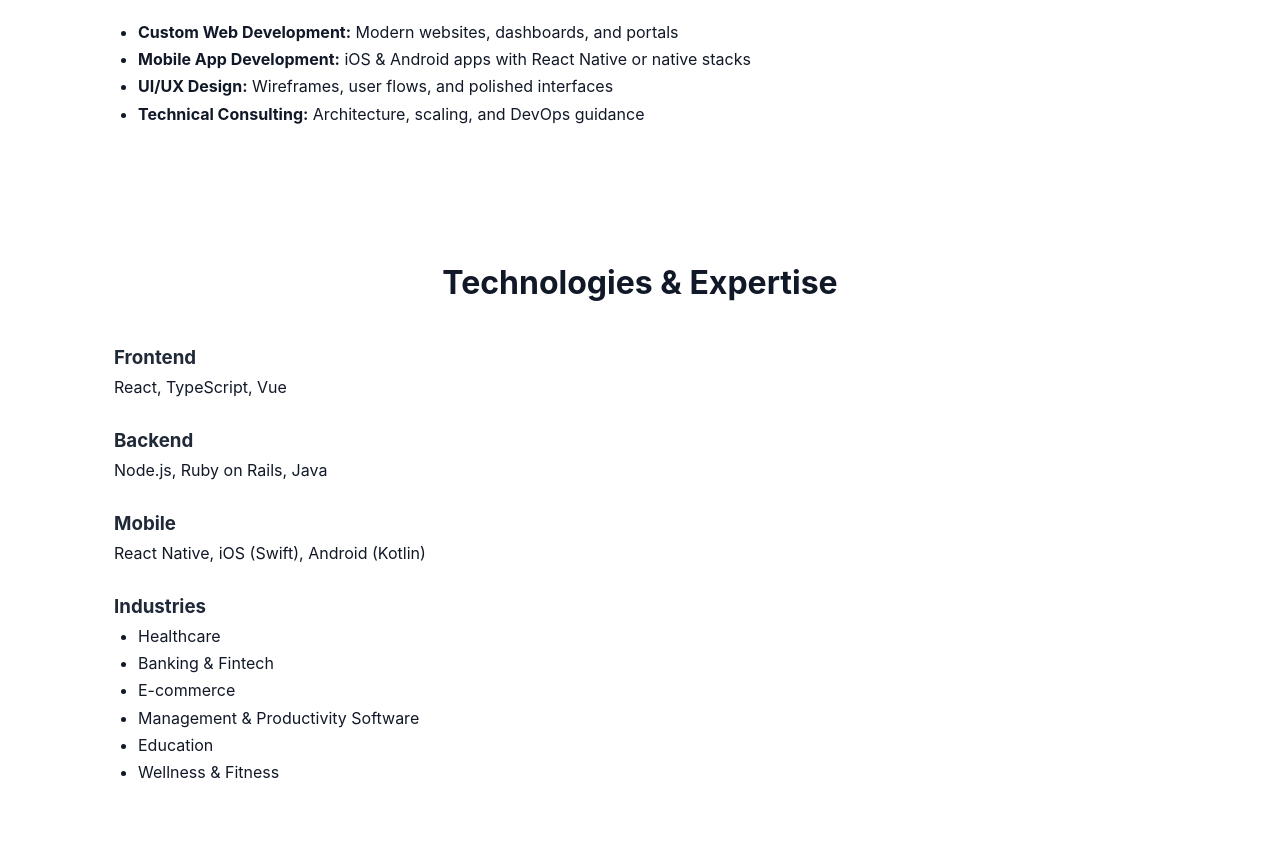
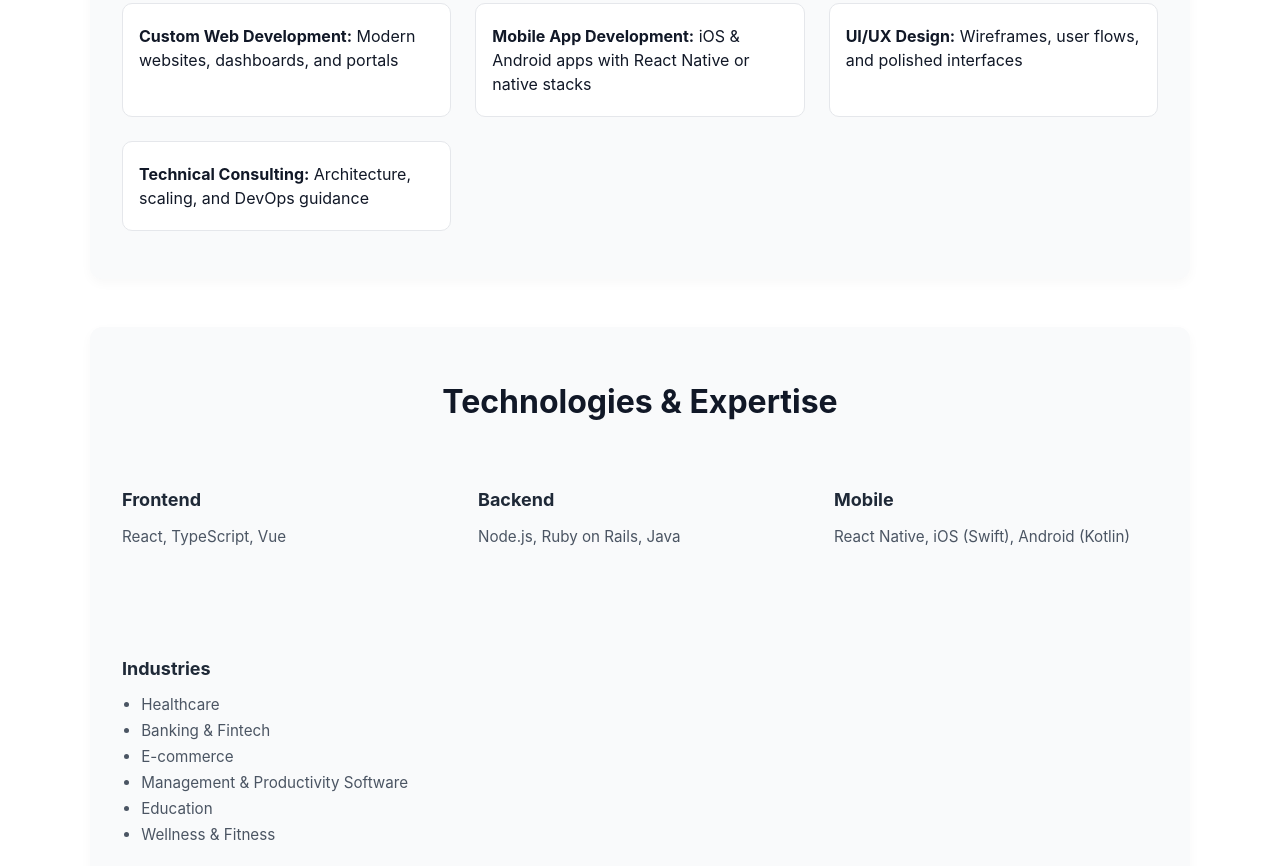
Before and after one commit to arhaikal/portfolio, a plain HTML site: page index.html in a window 1280 px wide. Shown: the part 592-1458 px from the top of the page. Drawn offline with Linux system fonts and the light colour scheme; a script that the page names is missing.

Commit message:
update text and designs and add calendly

```diff
--- a/index.html
+++ b/index.html
@@ -27,7 +27,7 @@
     </div>
   </header>
 
-  <section id="services">
+  <section id="services" class="highlight-section">
     <h2>Our Services</h2>
     <ul>
       <li><strong>Custom Web Development:</strong> Modern websites, dashboards, and portals</li>
@@ -37,18 +37,22 @@
     </ul>
   </section>
 
-  <section id="expertise">
+  <section id="expertise" class="highlight-section">
     <h2>Technologies & Expertise</h2>
     <div class="expertise">
+      <div>
         <h3>Frontend</h3>
         <p>React, TypeScript, Vue</p>
-
+      </div>
+      <div>
         <h3>Backend</h3>
         <p>Node.js, Ruby on Rails, Java</p>
-
+      </div>
+      <div>
         <h3>Mobile</h3>
         <p>React Native, iOS (Swift), Android (Kotlin)</p>
-
+      </div>
+      <div>
         <h3>Industries</h3>
         <ul>
           <li>Healthcare</li>
@@ -58,6 +62,7 @@
           <li>Education</li>
           <li>Wellness & Fitness</li>
         </ul>
+      </div>
     </div>
   </section>
 
--- a/style.css
+++ b/style.css
@@ -177,3 +177,72 @@ footer {
     margin-top: 1rem;
   }
 }
+
+/* Section Wrappers */
+#services, #expertise {
+  background-color: #f9fafb;
+  border-radius: 12px;
+  padding: 3rem 2rem;
+  margin-bottom: 3rem;
+  box-shadow: 0 4px 12px rgba(0,0,0,0.03);
+}
+
+/* Services List */
+#services ul {
+  display: grid;
+  grid-template-columns: repeat(auto-fit, minmax(280px, 1fr));
+  gap: 1.5rem;
+  list-style: none;
+  padding: 0;
+}
+
+#services li {
+  background-color: #fff;
+  border: 1px solid #e5e7eb;
+  padding: 1.25rem 1rem;
+  border-radius: 10px;
+  font-size: 1rem;
+  line-height: 1.5;
+}
+
+/* Expertise Grid */
+.expertise {
+  display: grid;
+  grid-template-columns: repeat(auto-fit, minmax(250px, 1fr));
+  gap: 2rem;
+}
+
+.expertise h3 {
+  font-size: 1.125rem;
+  margin-bottom: 0.5rem;
+  color: #1f2937;
+}
+
+.expertise p,
+.expertise ul {
+  font-size: 0.95rem;
+  color: #4b5563;
+  margin-bottom: 1rem;
+}
+
+.expertise ul {
+  list-style-type: disc;
+  padding-left: 1.2rem;
+}
+
+.highlight-section {
+  background-color: #f9fafb;
+  padding: 3rem 2rem;
+  border-radius: 12px;
+  margin-bottom: 3rem;
+  box-shadow: 0 4px 10px rgba(0, 0, 0, 0.03);
+}
+
+.highlight-section h2 {
+  text-align: center;
+  margin-bottom: 2rem;
+}
+
+.expertise > div {
+  margin-bottom: 2rem;
+}
```
Lines whose indentation alone changed are shown as unchanged.
